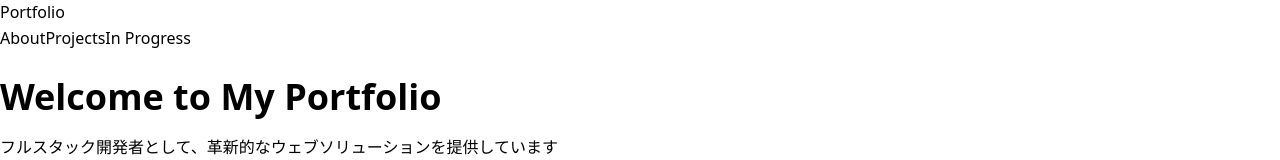
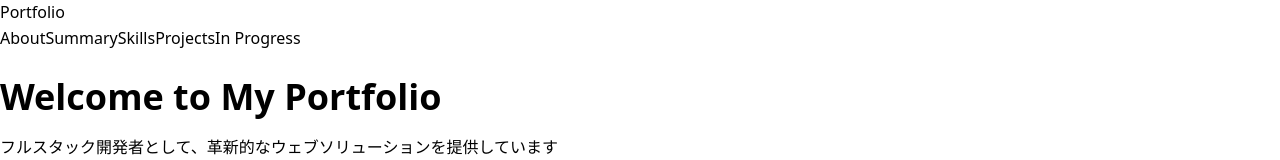
Before and after one commit to k-iizuka000/my-portfolio, a Next.js app: page / in a window 1280 px wide. Shown: the top 160 px of the page. Built offline with nearby package versions, Linux system fonts and the light colour scheme.

Commit message:
buildエラー修正

```diff
--- a/src/components/Header.tsx
+++ b/src/components/Header.tsx
@@ -1,7 +1,7 @@
 import { motion } from 'framer-motion';
 import { HeaderProps } from '../types';
 
-export const Header: React.FC<HeaderProps> = ({ scrollY }) => {
+export const Header: React.FC<HeaderProps> = () => {
   return (
     <header className="h-screen flex items-center justify-center bg-gradient-to-r from-blue-500 to-purple-600 text-white">
       <motion.div
--- a/src/components/Navigation.tsx
+++ b/src/components/Navigation.tsx
@@ -1,47 +1,64 @@
 "use client";
 
-import { useState } from 'react';
 import { Bars3Icon, XMarkIcon } from '@heroicons/react/24/outline';
+import { MenuItems } from '../types';
 
-const navItems = [
-  { name: 'About', href: '#about' },
-  { name: 'Projects', href: '#projects' },
-  { name: 'In Progress', href: '#in-progress' },
-];
+interface NavigationProps {
+  menuItems: MenuItems[];
+  visibleSections: { [key: string]: boolean };
+  isMobileMenuOpen: boolean;
+  setIsMobileMenuOpen: (isOpen: boolean) => void;
+  scrollToSection: (id: string) => void;
+}
 
-export const Navigation = () => {
-  const [isOpen, setIsOpen] = useState(false);
-
+export const Navigation: React.FC<NavigationProps> = ({
+  menuItems,
+  visibleSections,
+  isMobileMenuOpen,
+  setIsMobileMenuOpen,
+  scrollToSection
+}) => {
   return (
     <nav className="bg-white shadow-sm fixed w-full z-10">
       <div className="container mx-auto px-4">
         <div className="flex justify-between h-16">
           <div className="flex items-center">
-            <a href="#" className="text-xl font-bold text-gray-800">
+            <a
+              href="#"
+              className="text-xl font-bold text-gray-800"
+              onClick={(e) => {
+                e.preventDefault();
+                scrollToSection('header');
+              }}
+            >
               Portfolio
             </a>
           </div>
 
           {/* Desktop menu */}
-          <div className="hidden md:flex items-center space-x-8">
-            {navItems.map((item) => (
-              <a
-                key={item.name}
-                href={item.href}
-                className="text-gray-600 hover:text-gray-900 transition-colors"
+          <div className="hidden md:flex items-center space-x-4">
+            {menuItems.map((item) => (
+              <button
+                key={item.id}
+                onClick={() => scrollToSection(item.id)}
+                className={`px-3 py-2 rounded-md text-sm font-medium ${
+                  visibleSections[item.id]
+                    ? 'text-blue-600 bg-blue-50'
+                    : 'text-gray-600 hover:text-gray-900 hover:bg-gray-50'
+                }`}
               >
-                {item.name}
-              </a>
+                {item.label}
+              </button>
             ))}
           </div>
 
           {/* Mobile menu button */}
           <div className="md:hidden flex items-center">
             <button
-              onClick={() => setIsOpen(!isOpen)}
+              onClick={() => setIsMobileMenuOpen(!isMobileMenuOpen)}
               className="text-gray-600 hover:text-gray-900"
             >
-              {isOpen ? (
+              {isMobileMenuOpen ? (
                 <XMarkIcon className="h-6 w-6" />
               ) : (
                 <Bars3Icon className="h-6 w-6" />
@@ -52,18 +69,24 @@ export const Navigation = () => {
       </div>
 
       {/* Mobile menu */}
-      {isOpen && (
+      {isMobileMenuOpen && (
         <div className="md:hidden">
           <div className="px-2 pt-2 pb-3 space-y-1">
-            {navItems.map((item) => (
-              <a
-                key={item.name}
-                href={item.href}
-                className="block px-3 py-2 text-gray-600 hover:text-gray-900 hover:bg-gray-50 rounded-md"
-                onClick={() => setIsOpen(false)}
+            {menuItems.map((item) => (
+              <button
+                key={item.id}
+                onClick={() => {
+                  scrollToSection(item.id);
+                  setIsMobileMenuOpen(false);
+                }}
+                className={`block w-full text-left px-3 py-2 rounded-md text-sm font-medium ${
+                  visibleSections[item.id]
+                    ? 'text-blue-600 bg-blue-50'
+                    : 'text-gray-600 hover:text-gray-900 hover:bg-gray-50'
+                }`}
               >
-                {item.name}
-              </a>
+                {item.label}
+              </button>
             ))}
           </div>
         </div>
--- a/src/components/sections/InProgress.tsx
+++ b/src/components/sections/InProgress.tsx
@@ -3,7 +3,7 @@
 import { motion } from 'framer-motion';
 import { InProgressProps } from '../../types';
 
-export const InProgress: React.FC<InProgressProps> = ({ inProgressProjects, visibleSections, scrollY }) => {
+export const InProgress: React.FC<InProgressProps> = ({ inProgressProjects }) => {
   return (
     <section id="in-progress" className="py-20 bg-gray-50">
       <div className="container mx-auto px-4">
--- a/src/components/sections/Projects.tsx
+++ b/src/components/sections/Projects.tsx
@@ -3,7 +3,7 @@
 import { motion } from 'framer-motion';
 import { ProjectsProps } from '../../types';
 
-export const Projects: React.FC<ProjectsProps> = ({ projects, visibleSections, scrollY }) => {
+export const Projects: React.FC<ProjectsProps> = ({ projects }) => {
   const formatDescription = (description: string) => {
     const lines = description.split('\n').filter(line => line.trim() !== '');
     return lines.map((line, index) => (
```
